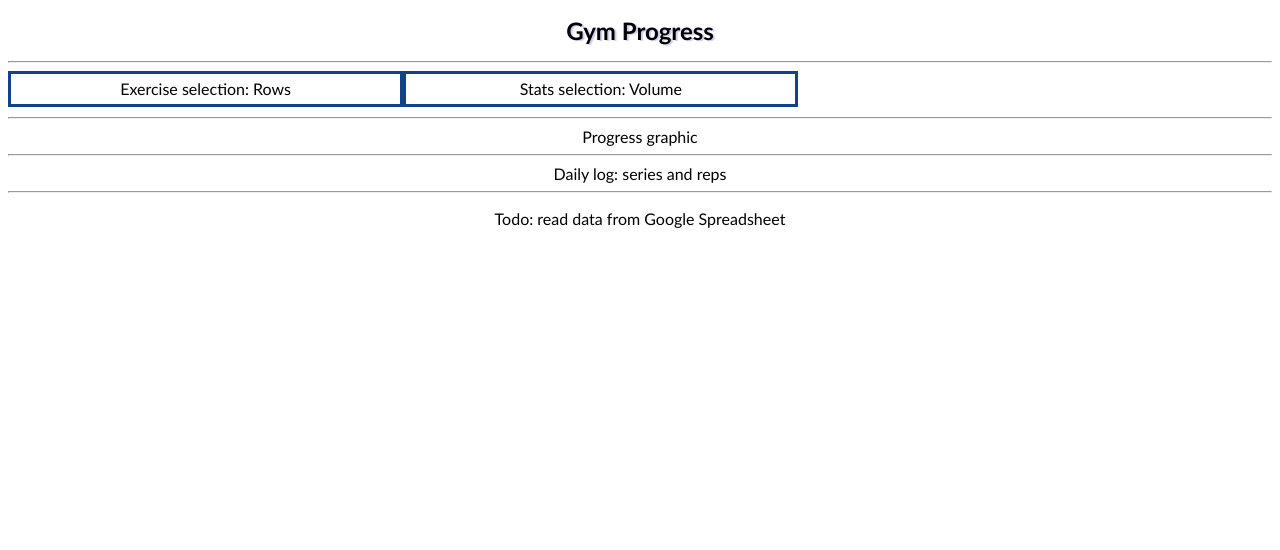
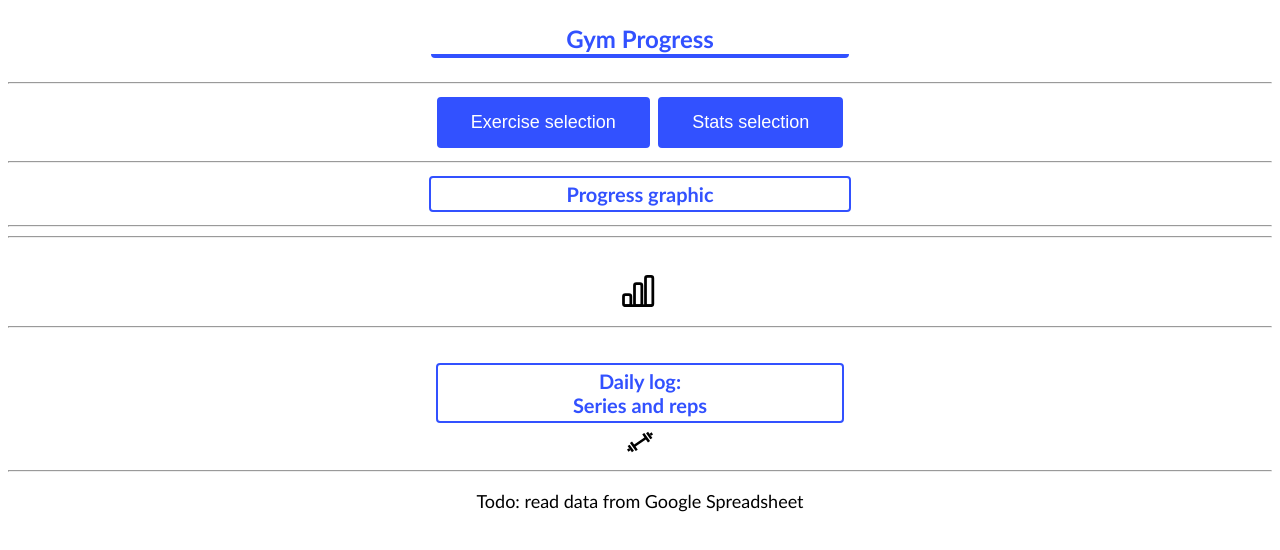
Before and after one commit to nauerm/GymProgress, a plain HTML site: page index.html in a window 1280 px wide. Drawn offline with Linux system fonts and the light colour scheme.

Commit message:
Updated visual and dropdown menu

```diff
--- a/index.html
+++ b/index.html
@@ -9,23 +9,88 @@
     </head>
     <body>
         <hr>
-        <div class="row">
-            <div class="column">
-                Exercise selection: Rows
-            </div>
-            <div class="column">
-                Stats selection: Volume
+        <div>
+        <!-- <svg xmlns="http://www.w3.org/2000/svg" class="icon icon-tabler icon-tabler-list" width="44" height="44" viewBox="0 0 24 24" stroke-width="1.5" stroke="#2c3e50" fill="none" stroke-linecap="round" stroke-linejoin="round">
+        <path stroke="none" d="M0 0h24v24H0z" fill="none"/>
+        <line x1="9" y1="6" x2="20" y2="6" />
+        <line x1="9" y1="12" x2="20" y2="12" />
+        <line x1="9" y1="18" x2="20" y2="18" />
+        <line x1="5" y1="6" x2="5" y2="6.01" />
+        <line x1="5" y1="12" x2="5" y2="12.01" />
+        <line x1="5" y1="18" x2="5" y2="18.01" />
+        </svg>
+
+        <svg xmlns="http://www.w3.org/2000/svg" class="icon icon-tabler icon-tabler-chart-line" width="44" height="44" viewBox="0 0 24 24" stroke-width="1.5" stroke="#2c3e50" fill="none" stroke-linecap="round" stroke-linejoin="round">
+        <path stroke="none" d="M0 0h24v24H0z" fill="none"/>
+        <line x1="4" y1="19" x2="20" y2="19" />
+        <polyline points="4 15 8 9 12 10 14 6 20 3" />
+        </svg> -->
+
+        <div class="dropdown">
+            <button class="dropbtn" onClick="ShowExercises()">Exercise selection</button>
+            <div id="myDropdown" class="dropdown-content">
+                <a>Dumbell Lateral Raise</a><br>
+                <a>Seated Cable Row</a><br>
+                <a>Machine Chest Press</a><br>
+                <a>Horizontal Leg Press</a><br>
+                <a>Lat Pulldown</a><br>
+                <a>Lever Seated Dip</a><br>
+                <a>Lever Bicep Curl</a><br>
+                <a>Dumbell Seated Overhead Press</a><br>
+                <a>Hip Adduction</a><br>
+                <a>Leg Curl</a><br>
             </div>
         </div>
-        <br>
+        <div class="dropdown">
+            <button class="dropbtn" onClick="ShowStats()">Stats selection</button>
+            </div>
+        </div>
+        <hr>
+        <h2>
+            Progress graphic
+        </h2>
         <br>
         <hr>
-        Progress graphic
+        <hr>
+        <br>
+        <svg xmlns="http://www.w3.org/2000/svg" class="icon icon-tabler icon-tabler-chart-bar" width="44" height="44" viewBox="0 0 24 24" stroke-width="1.5" stroke="#000" fill="none" stroke-linecap="round" stroke-linejoin="round">
+            <path stroke="none" d="M0 0h24v24H0z" fill="none"/>
+            <rect x="3" y="14" width="4" height="6" rx="1" />
+            <rect x="9" y="8" width="4" height="12" rx="1" />
+            <rect x="15" y="4" width="4" height="16" rx="1" />
+            <line x1="4" y1="20" x2="18" y2="20" />
+          </svg>
         <br>
         <hr>
-        <div>Daily log: series and reps</div>
+        <div>
+            <br>
+            <h2>
+                Daily log:
+                <br>
+                Series and reps
+            </h2>
+            <br>
+            <img src="assets/dumbell.svg" style="width: 30px">
+        </div>
         <hr>
         <p>Todo: read data from Google Spreadsheet</p>
-
+        <script>
+            function ShowExercises() {
+              document.getElementById("myDropdown").classList.toggle("show");
+            }
+            // Close the dropdown if the user clicks outside of it
+            window.onclick = function(event) {
+            if (!event.target.matches('.dropbtn')) {
+                var dropdowns = document.getElementsByClassName("dropdown-content");
+                var i;
+                for (i = 0; i < dropdowns.length; i++) {
+                var openDropdown = dropdowns[i];
+                if (openDropdown.classList.contains('show')) {
+                    openDropdown.classList.remove('show');
+                }
+                }
+            }
+            }
+            </script>
     </body>
 </html>
--- a/style.css
+++ b/style.css
@@ -1,14 +1,36 @@
 h1
 {
     font-family: 'Gill Sans', 'Gill Sans MT', Calibri, 'Trebuchet MS', sans-serif;
-    font-size:24px;
+    background-color: white;
+    border-radius: 4px;
+    color: #3251ff;
+    padding: 1px 135px;
     text-align: center;
-    color: rgb(0, 0, 0);
-	text-shadow: 2px 1px 1px rgba(11, 0, 170, 0.2)
+    text-decoration: none;
+    display: inline-block;
+    font-size: 24px;
+    margin: 15px;
+    border-bottom: 4px solid #3251ff;
+}
+h2
+{
+    font-family: 'Gill Sans', 'Gill Sans MT', Calibri, 'Trebuchet MS', sans-serif;
+    background-color: white;
+    border-radius: 4px;
+    color: #3251ff;
+    padding: 4px 135px;
+    text-align: center;
+    text-decoration: none;
+    display: inline-block;
+    max-width: 250px;
+    font-size: 20px;
+    margin: 4px 2px;
+    border: 2px solid #3251ff;
 }
 body
 {
     font-family: 'Gill Sans', 'Gill Sans MT', Calibri, 'Trebuchet MS', sans-serif;
+    font-size: 18px;
     text-align: center;
     color: rgb(0, 0, 0);
 }
@@ -16,7 +38,6 @@ body
     float: left;
     width: 30%;
     padding: 5px;
-    border: 3px solid rgb(19, 66, 136);
     min-height: 20px;
 }
 
@@ -25,3 +46,39 @@ body
     content: "";
     clear: both;
 }
+.dropbtn {
+    background-color: #3251ff;
+    border-radius: 4px;
+    color: white;
+    padding: 13px 32px;
+    text-align: center;
+    text-decoration: none;
+    display: inline-block;
+    font-size: 18px;
+    margin: 4px 2px;
+    cursor: pointer;
+    border: 2px solid #3251ff;
+    transition-duration: 0.2s;
+  }
+  .dropbtn:hover {
+    background-color: white;
+    font-size:20px;
+    margin: 4px 2px;
+    color: #3251ff;
+    border: 2px solid #3251ff;
+  }
+  .dropdown {
+    position: relative;
+    display: inline-block;
+  }
+  .dropdown-content {
+    color: #3251ff;
+    border: 2px solid #3251ff;
+    display: none;
+    position: absolute;
+    border-radius: 4px;
+    background-color: #ffffff;
+    min-width: 160px;
+    overflow: auto;
+  }
+  .show {display: block;}
```
Also changed, not shown: assets/dumbell.svg (added).
